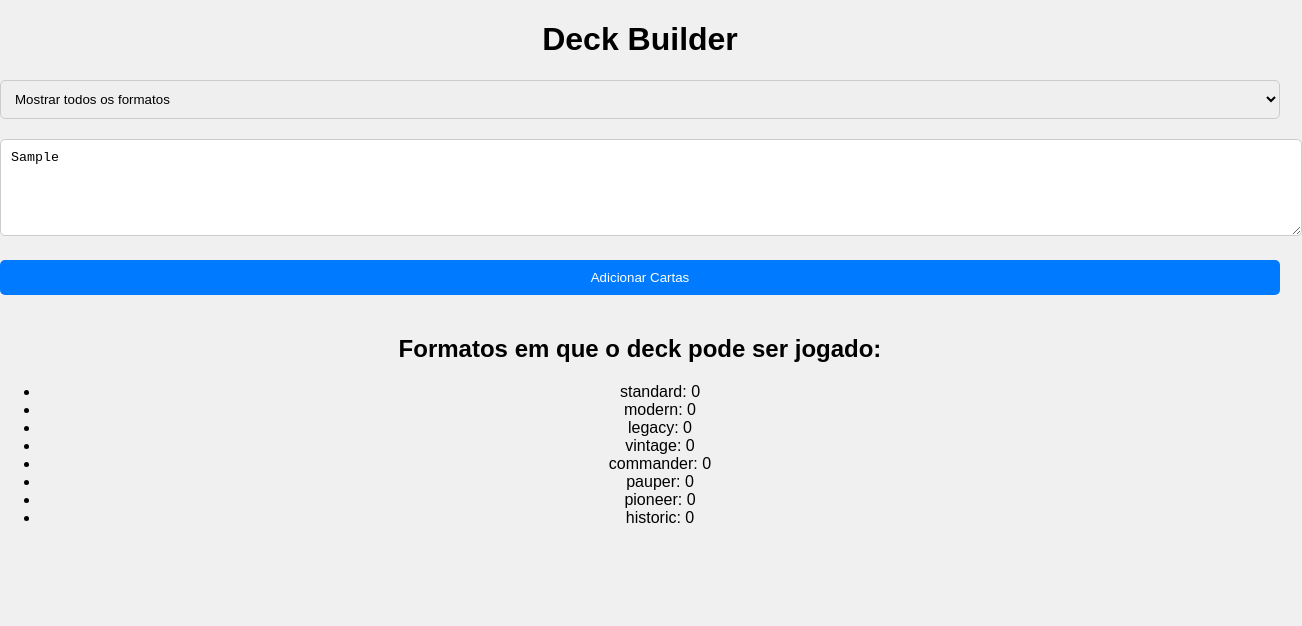
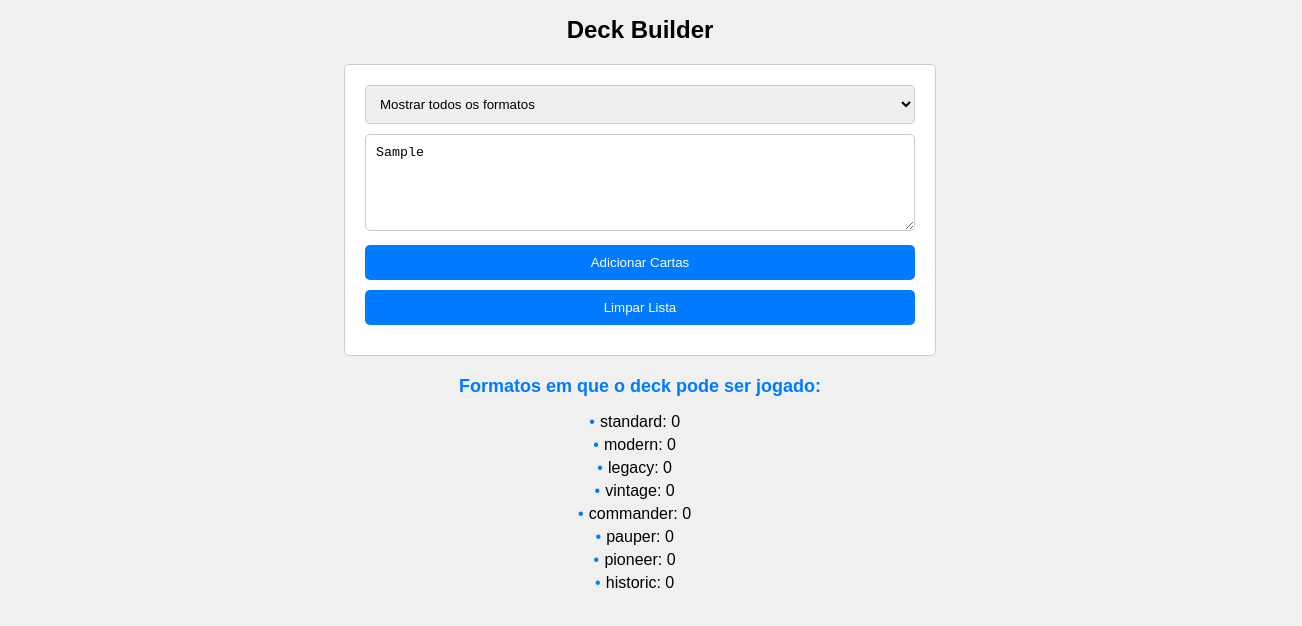
Before and after one commit to Marcelo-Paes/Magic-html, a website: page index.html in a window 1280 px wide. Both pictures are taken after typing "Sample" into the empty fields and a click on the button "Adicionar Cartas". Shown: the whole page, 1302 px wide, since content can reach past the window. Drawn offline with Linux system fonts and the light colour scheme; some packages are replaced by stand-ins of ours; no server answers; a script that the page names is missing.

Commit message:
Clean e Repitidas

```diff
--- a/index.html
+++ b/index.html
@@ -9,15 +9,51 @@
     padding: 0;
     background-color: #f0f0f0;
 }
+.title {
+    text-align: center;
+    font-size: 24px;
+    margin-bottom: 20px;
+}
 
+.input-container {
+    max-width: 550px;
+    margin: 0 auto;
+    padding: 20px;
+    background-color: #fff;
+    border: 1px solid #ccc;
+    border-radius: 5px;
+}
+
+.select,  .button {
+    width: 100%;
+    padding: 10px;
+    margin-bottom: 10px;
+    border: 1px solid #ccc;
+    border-radius: 5px;
+}
+.textarea{
+    width: 96%;
+}
+.button {
+    background-color: #007bff;
+    color: #fff;
+    border: none;
+    border-radius: 5px;
+    cursor: pointer;
+}
+
+.button:hover {
+    background-color: #0056b3;
+}
 .container {
-            max-width: 960px;
+    max-width: 390px;
     margin: 0 auto;
     padding: 20px;
 }
 
 h1 {
     text-align: center;
+    font-size: 20px;
 }
 
 .card-container {
@@ -39,7 +75,7 @@
 .card img {
     max-width: 100%;
     display: block;
-            margin: 0 auto 10px;
+    margin: 0 auto 20px; /* Aumente o espaço inferior para dar mais destaque à imagem */
 }
 
 .card-name {
@@ -50,7 +86,7 @@
 select, textarea, button {
     width: 100%;
     padding: 10px;
-            margin-bottom: 20px;
+    margin-bottom: 10px;
     border: 1px solid #ccc;
     border-radius: 5px;
 }
@@ -71,11 +107,36 @@
     text-align: center;
     margin-top: 20px;
 }
+
+#deckFormats h2 {
+    font-size: 18px;
+    color: #007bff;
+}
+
+#deckFormats ul {
+    list-style: none;
+    padding: 0;
+}
+
+#deckFormats li {
+    font-size: 16px;
+    margin: 5px 0;
+}
+
+#deckFormats li:before {
+    content: '\2022';
+    color: #007bff;
+    display: inline-block;
+    width: 1em;
+    margin-left: -1em;
+}
     </style>
+
 </head>
 <body>
-    <h1>Deck Builder</h1>
-    <select id="formatFilter">
+    <h1 class="title">Deck Builder</h1>
+    <div class="input-container">
+        <select id="formatFilter" class="select">
             <option value="all">Mostrar todos os formatos</option>
             <option value="standard">Standard</option>
             <option value="modern">Modern</option>
@@ -86,11 +147,14 @@
             <option value="pioneer">Pioneer</option>
             <option value="historic">Historic</option>
         </select>
-    <textarea id="cardNameInput" rows="5" placeholder="Digite o nome da carta (uma por linha)"></textarea>
-    <button onclick="searchCards()">Adicionar Cartas</button>
+        <textarea id="cardNameInput" class="textarea" rows="5" placeholder="Digite o nome da carta (uma por linha)"></textarea>
+        <button onclick="searchCards()" class="button">Adicionar Cartas</button>
+        <button onclick="clearCardList()" class="button">Limpar Lista</button> <!-- Botão para limpar a lista -->
+    </div>
     <div id="cardList" class="card-container"></div>
     <div id="deckFormats"></div>
 
+    <script src="https://cdn.jsdelivr.net/npm/sweetalert2@10"></script>
     <script>
         const formatsToShow = ['standard', 'modern', 'legacy', 'vintage', 'commander', 'pauper', 'pioneer', 'historic'];
         const cardList = {};
@@ -103,7 +167,7 @@
         });
 
         function searchCards() {
-            const cardNames = document.getElementById('cardNameInput').value.split('\n').map(name => name.trim());
+            const cardNames = document.querySelector('.textarea').value.split('\n').map(name => name.trim());
 
             if (cardNames.length === 0) {
                 return;
@@ -119,11 +183,14 @@
                         imageUrl: data.image_uris.normal
                     };
 
+                    if (!isCardAlreadyAdded(card)) {
                         cardList[formatsToShow[0]].cards.push(card);
+                        updateDeckFormats();
 
                         for (const format in card.formats) {
                             if (formatsToShow.includes(format) && card.formats[format] === 'legal') {
                                 cardList[format].count++;
+                            }
                         }
                     }
                 })
@@ -134,9 +201,43 @@
             });
         }
 
+        function isCardAlreadyAdded(card) {
+            const cardName = card.name;
+            for (const format in cardList) {
+                const cardsInFormat = cardList[format].cards;
+                for (const existingCard of cardsInFormat) {
+                    if (existingCard.name === cardName) {
+                        showPopup(`A carta "${cardName}" já está na lista.`);
+                        return true;
+                    }
+                }
+            }
+            return false;
+        }
+
+        function showPopup(message) {
+            Swal.fire({
+                title: 'Atenção',
+                text: message,
+                icon: 'warning',
+                confirmButtonText: 'OK'
+            });
+        }
+
+        // Função para exibir uma mensagem de pop-up
+        function showPopup(message) {
+            alert(message);
+        }
+        function clearCardList() {
+            for (const format in cardList) {
+                cardList[format].count = 0;
+                cardList[format].cards = [];
+            }
+            updateCardList();
+        }
             function updateCardList() {
-            const cardListContainer = document.getElementById('cardList');
-            const formatFilter = document.getElementById('formatFilter');
+                const cardListContainer = document.querySelector('.card-container');
+                const formatFilter = document.querySelector('.select');
                 const selectedFormat = formatFilter.value;
 
                 cardListContainer.innerHTML = '';
@@ -153,7 +254,7 @@
                                 <p class="card-name"><strong>Nome:</strong> ${card.name}</p>
                                 <img src="${card.imageUrl}" alt="${card.name}">
                                 <p><strong>Valor:</strong> $${card.value}</p>
-                                <p><strong>Formatos:</strong> ${Object.keys(card.formats).join(', ')}</p>
+
                             `;
 
                             cardListContainer.appendChild(cardElement);
@@ -177,7 +278,7 @@
         }
 
         // Adicione um ouvinte de evento para o filtro
-        document.getElementById('formatFilter').addEventListener('change', () => {
+        document.querySelector('.select').addEventListener('change', () => {
     updateCardList();
 });
     </script>
```
Lines whose indentation alone changed are shown as unchanged.
